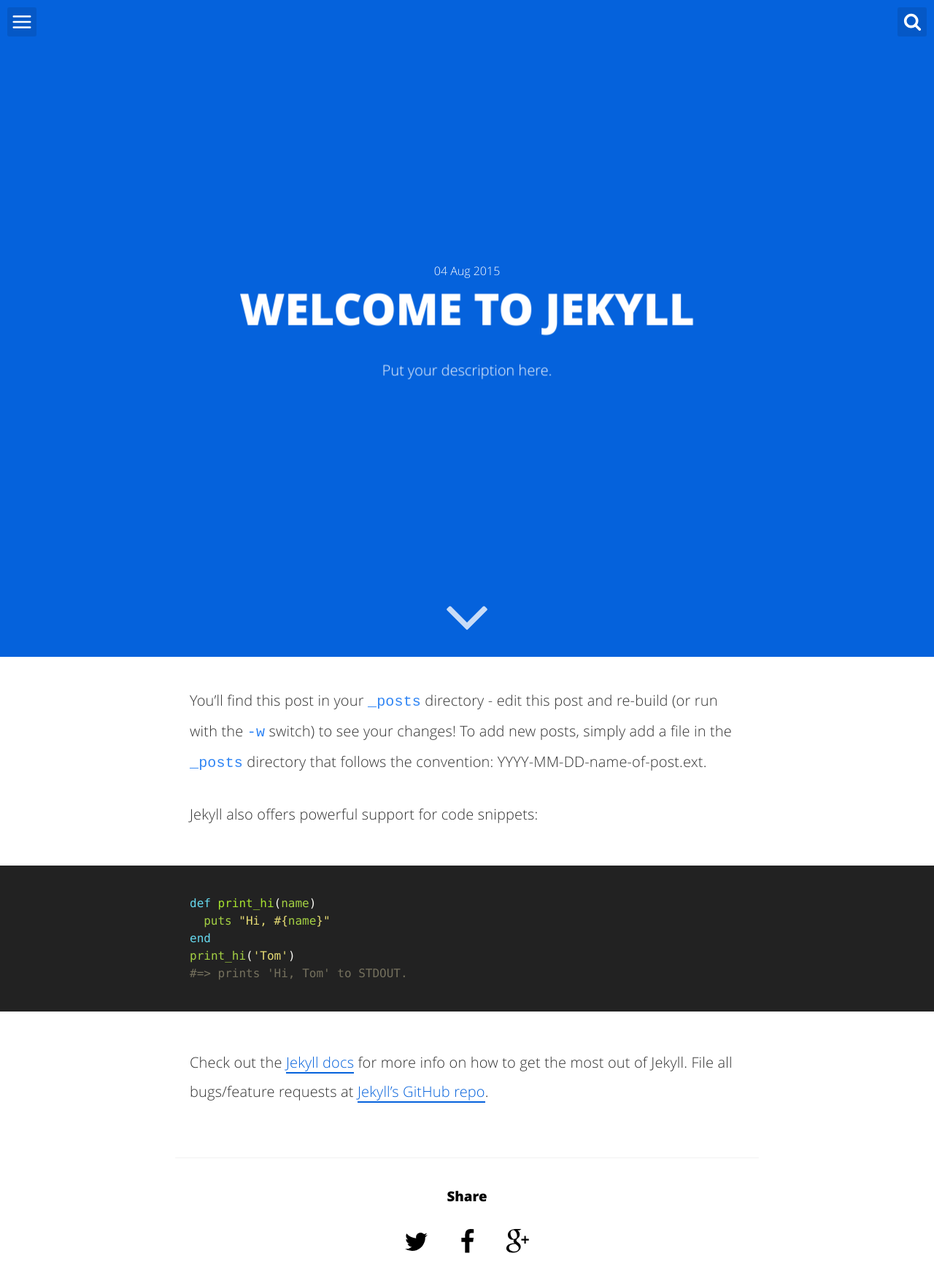
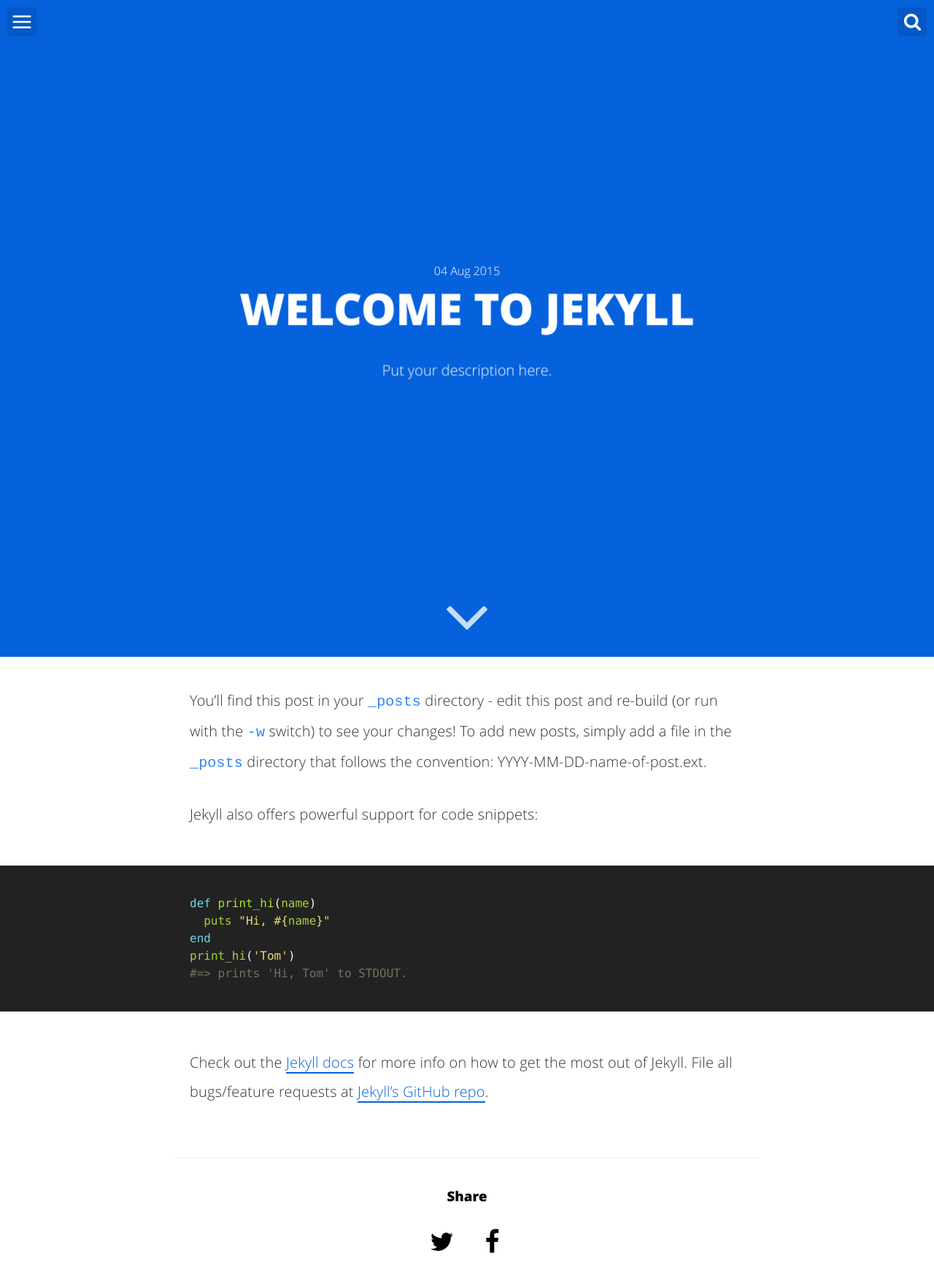
Before and after one commit to JuliaTorrejon/juliatorrejon.github.io, a Jekyll site: the page built from _posts/2019-04-20-Hello.md, in a window 1280 px wide. Shown: the top 1758 px of the page at 73% size. Built offline with Jekyll 4.4.1, drawn with Linux system fonts in a browser that asks for light colours; comment, search, counter and statistics services are not loaded; grey boxes are pictures that could not be loaded.

Commit message:
Update share.html

```diff
--- a/_includes/share.html
+++ b/_includes/share.html
@@ -8,8 +8,4 @@
     onclick="window.open(this.href, 'facebook-share','width=580,height=296');return false;" title="Share on Facebook">
         <svg class="icon icon-facebook"><use xlink:href="#icon-facebook"></use></svg>
     </a>
-    <a aria-label="Share on Google Plus" href="https://plus.google.com/share?url={{ site.url }}{{ page.url }}"
-    onclick="window.open(this.href, 'google-plus-share', 'width=490,height=530');return false;" title="Share on Google+">
-        <svg class="icon icon-google-plus"><use xlink:href="#icon-google-plus"></use></svg>
-    </a>
 </section>
```
